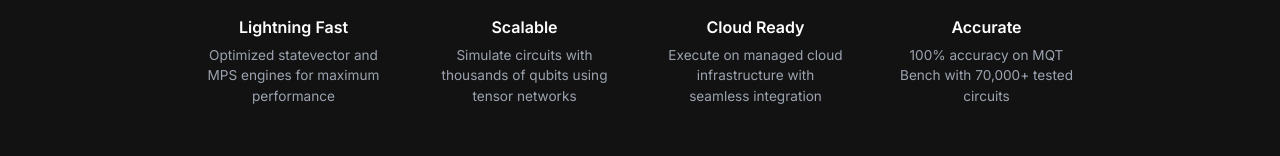
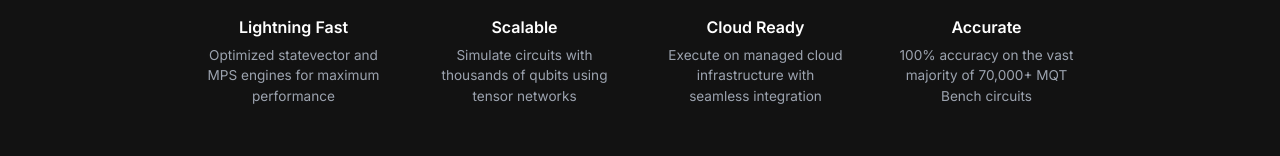
Before and after one commit to qperfect-io/qperfect-io.github.io, a plain HTML site: page index.html in a window 1280 px wide. Shown: the part 1237-1393 px from the top of the page. Drawn offline with Linux system fonts and the light colour scheme.

Commit message:
fix: accuracy sentence

```diff
--- a/index.html
+++ b/index.html
@@ -637,7 +637,7 @@
                         <path stroke-linecap="round" stroke-linejoin="round" d="M9 12.75L11.25 15 15 9.75m-3-7.036A11.959 11.959 0 013.598 6 11.99 11.99 0 003 9.749c0 5.592 3.824 10.29 9 11.623 5.176-1.332 9-6.03 9-11.622 0-1.31-.21-2.571-.598-3.751h-.152c-3.196 0-6.1-1.248-8.25-3.285z" />
                     </svg>
                     <h4 class="feature-title">Accurate</h4>
-                    <p class="feature-text">100% accuracy on MQT Bench with 70,000+ tested circuits</p>
+                    <p class="feature-text">100% accuracy on the vast majority of 70,000+ MQT Bench circuits</p>
                 </div>
             </div>
         </section>
```
